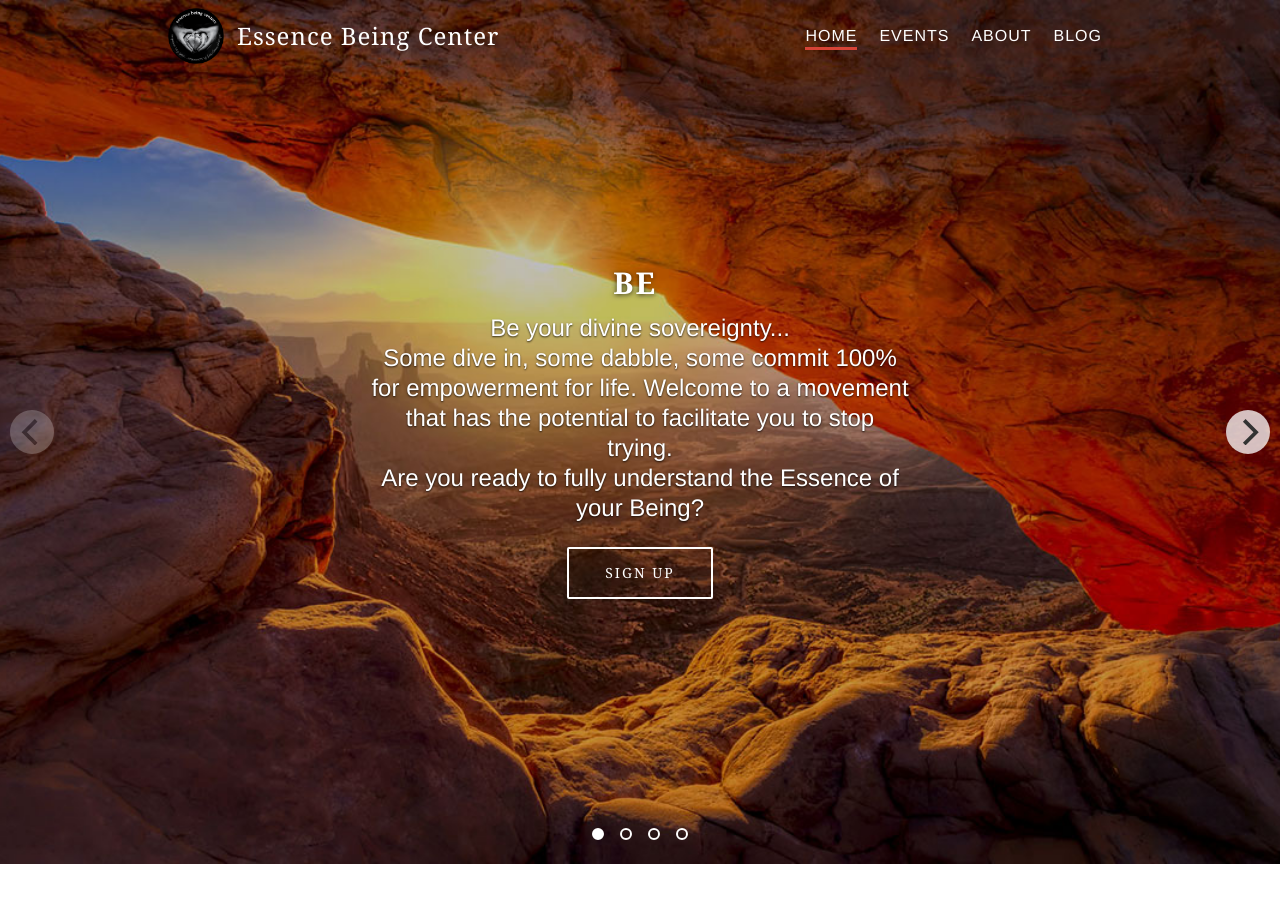
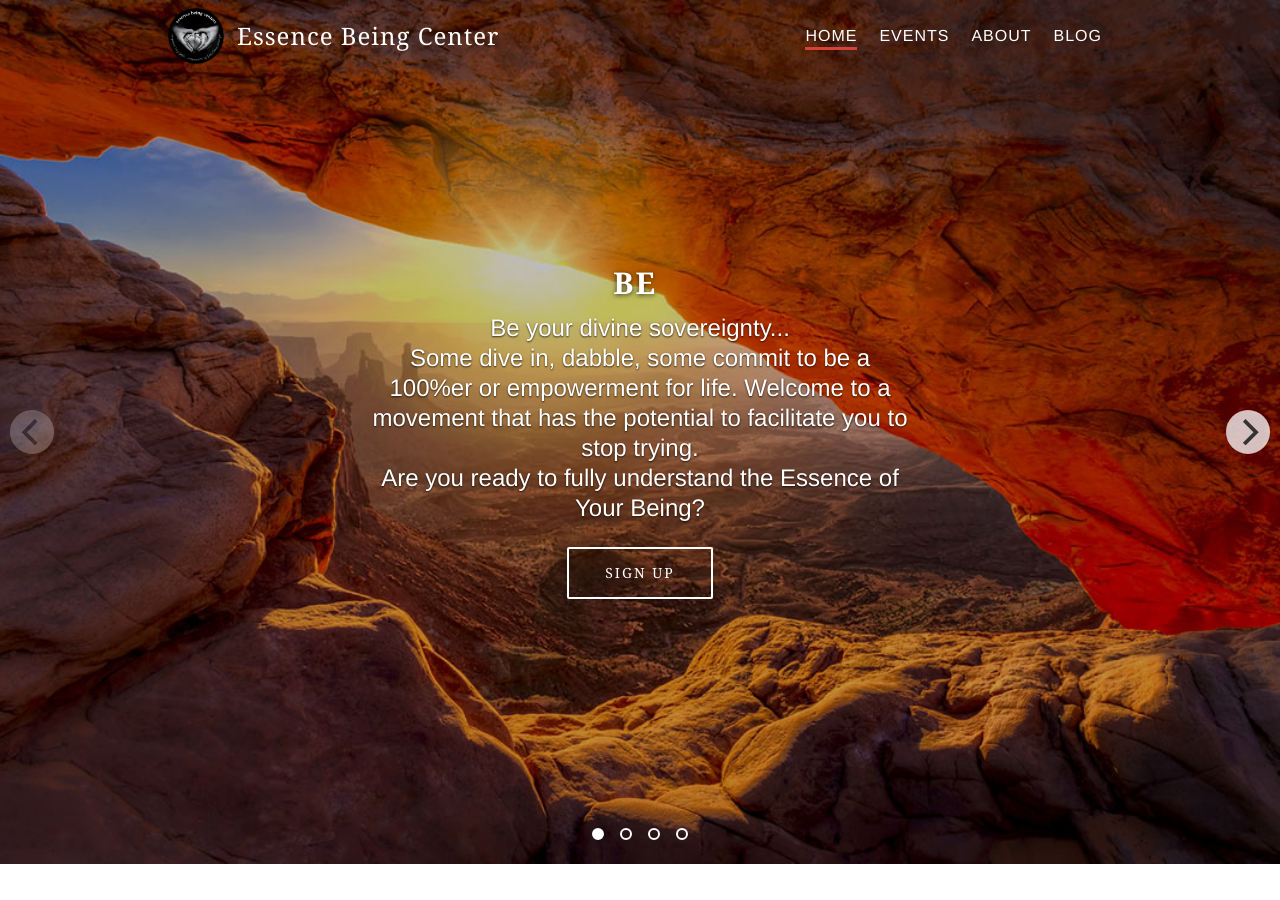
Before and after one commit to kevaleb/essencebeingcenter, a Jekyll site: the page built from _main-pages/home.html, in a window 1280 px wide and 900 px high. Built offline with Jekyll 4.4.1, drawn with Linux system fonts in a browser that asks for light colours; nearby versions of some CDN libraries.

Commit message:
Updated '_main-pages/home.html' via CloudCannon

```diff
--- a/_main-pages/home.html
+++ b/_main-pages/home.html
@@ -13,7 +13,7 @@ permalink: /
 	<div class="gallery-cell first-cell" style="background-image: url('/images/banners/arch.jpg');">
 		<hgroup>
 			<h1 class="editable">BE&nbsp;</h1>
-			<p class="editable">Be your divine sovereignty...<br />Some dive in, some dabble, some commit 100% for empowerment for life. Welcome to a movement that has the potential to facilitate you to stop trying.<br />Are you ready to fully understand the Essence of your Being?</p>
+			<p class="editable">Be your divine sovereignty...<br />Some dive in, dabble, some commit to be a 100%er or empowerment for life. Welcome to a movement that has the potential to facilitate you to stop trying.<br />Are you ready to fully understand the Essence of Your Being?</p>
 			<a href="#" class="button outline white">Sign Up</a>
 		</hgroup>
 	</div>
```
